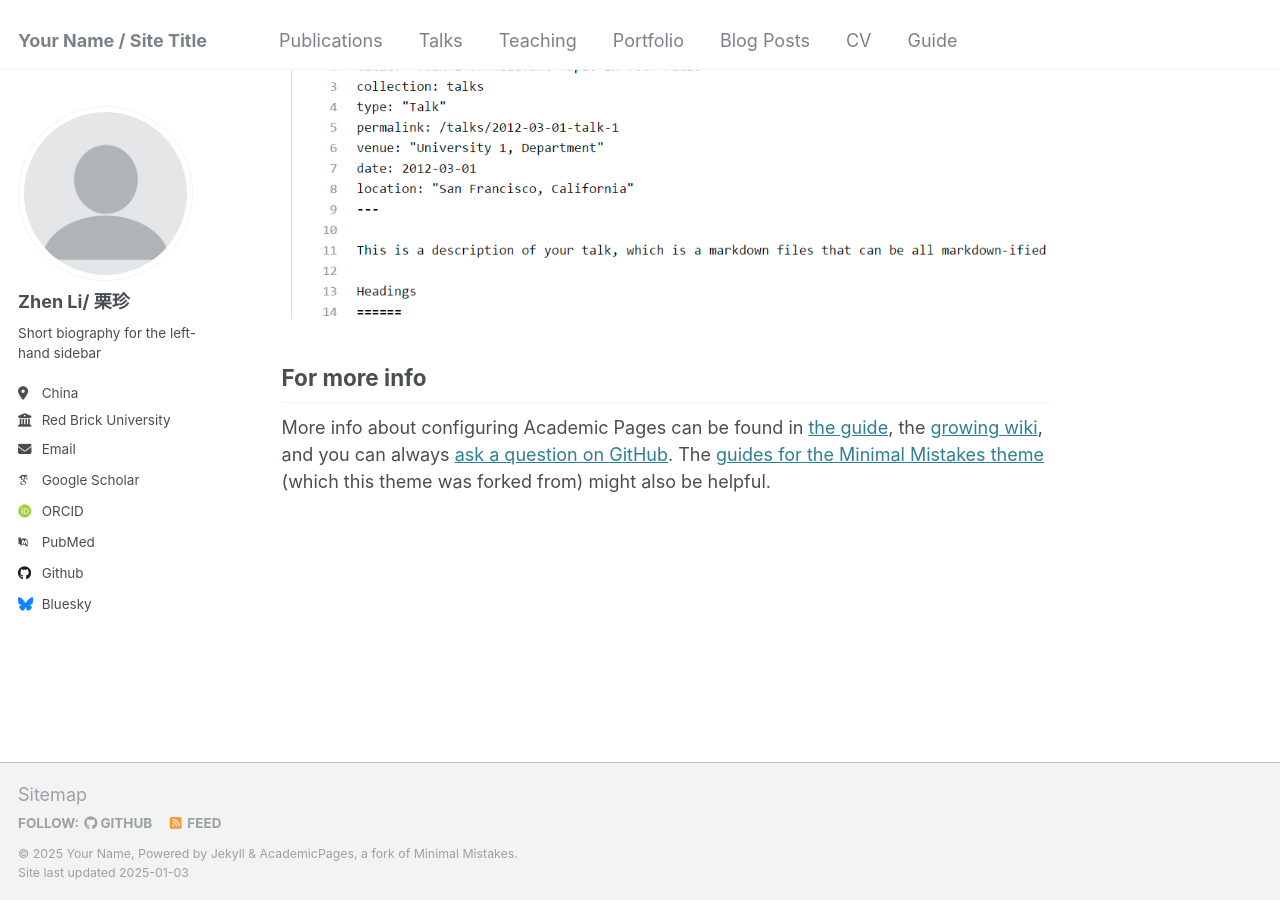
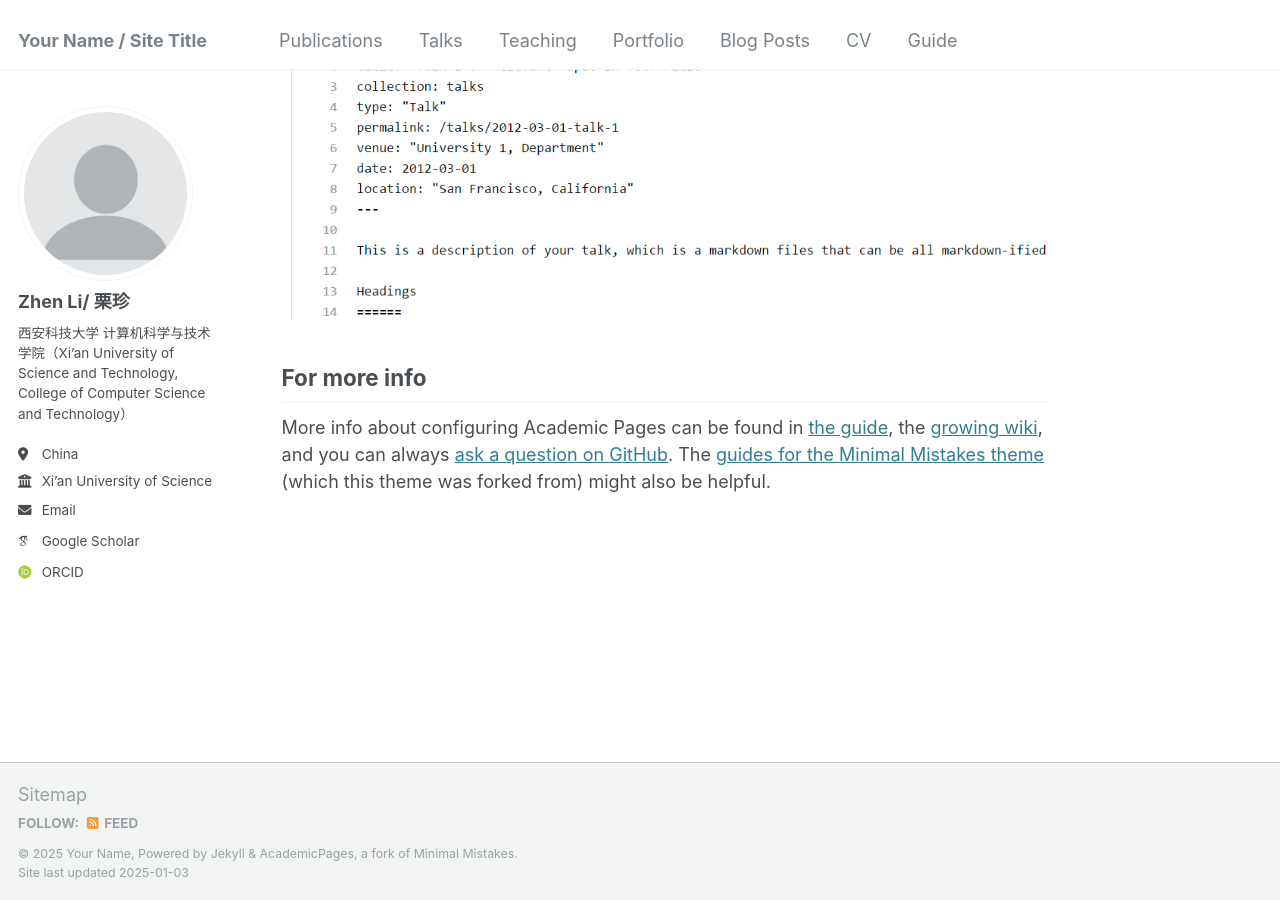
Before and after one commit to ZhenLi-math/zhenli.github.io, a Jekyll site: the page built from _pages/about.md, in a window 1280 px wide and 900 px high, scrolled down 2643 px. Built offline with Jekyll 4.4.1, drawn with Linux system fonts in a browser that asks for light colours; some web fonts are replaced.

Commit message:
Update _config.yml

```diff
--- a/_config.yml
+++ b/_config.yml
@@ -24,32 +24,32 @@ author:
   avatar           : "profile.png"
   name             : "Zhen Li/ 栗珍"
   pronouns         : # example: "she/her"
-  bio              : "Short biography for the left-hand sidebar"
+  bio              : "西安科技大学 计算机科学与技术学院（Xi’an University of Science and Technology, College of Computer Science and Technology）"
   location         : "China"
-  employer         : "Red Brick University"
+  employer         : "Xi’an University of Science and Technology"
   uri              : # URL
-  email            : "none@example.org"
+  email            : "zhenlimath@163.com"
 
   # Academic websites
   arxiv            : # URL - Update with the correct link to your profile
-  googlescholar    : "https://scholar.google.com/citations?user=PS_CX0AAAAAJ"
+  googlescholar    : "https://scholar.google.com/citations?user=kzajN9AAAAAJ&hl"
   impactstory      : # URL
-  orcid            : "http://orcid.org/yourorcidurl"
+  orcid            : "https://orcid.org/0000-0001-6433-8287"
   semantic         : # URL
-  pubmed           : "https://www.ncbi.nlm.nih.gov/pubmed/?term=john+snow"
-  researchgate     : # URL
-  scopus           : # URL
+  #pubmed           : "https://www.ncbi.nlm.nih.gov/pubmed/?term=john+snow"
+  #researchgate     : # URL
+  #scopus           : # URL
 
   # Repositories and software development
-  bitbucket        : # Username - Update with your username on the site
+  #bitbucket        : # Username - Update with your username on the site
   codepen          : # Username
   dribbble         : # Username
-  github           : "academicpages"
+  #github           : "academicpages"
   kaggle           : # Username
   stackoverflow    : # User number or user number and name (i.e., use "1" or "1/jeff-atwood")
 
   # Social media
-  bluesky          : "bsky.app" # Replace this with you Bluesky username
+  #bluesky          : "bsky.app" # Replace this with you Bluesky username
   facebook         : # Username
   flickr           : # Username
   foursquare       : # Username
```
